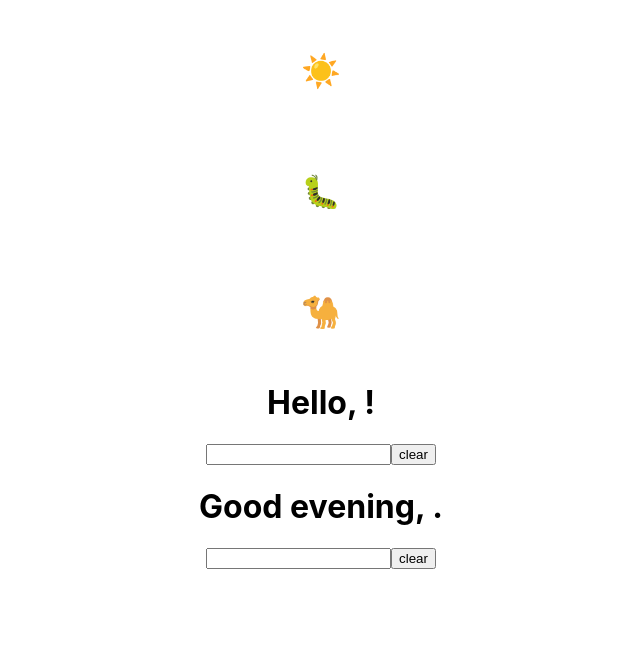
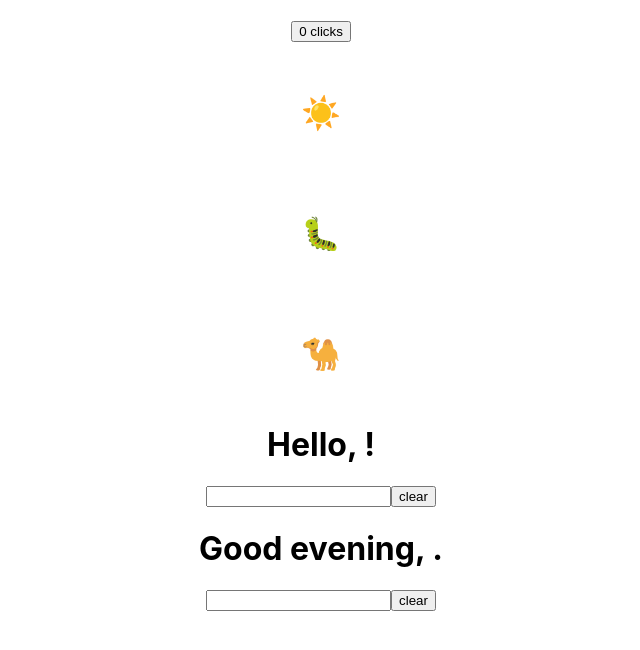
Before and after one commit to abarrdev/hookify, a React (Create React App) app: page / in a window 1280 px wide. Shown: the top 650 px of the page, without its empty margins (319-959 px from the left). Built offline with nearby package versions, Linux system fonts and the light colour scheme.

Commit message:
added Clicker

```diff
--- a/src/App.js
+++ b/src/App.js
@@ -2,10 +2,12 @@ import React from 'react';
 import './App.css';
 import Toggler from './components/Toggler'
 import SimpleFormInput from './components/SimpleFormInput';
+import Clicker from './components/Clicker'
 
 function App() {
   return (
     <div className="App">
+      <Clicker />
       <Toggler />
       <SimpleFormInput />
     </div>
--- /dev/null
+++ b/src/components/Clicker.js
@@ -0,0 +1,13 @@
+import React, {useState, useEffect} from 'react'
+
+function Clicker() {
+	const [count, setCount] = useState(0);
+
+	return(
+		<div style={{paddingTop:"20px"}}>
+			<button onClick={() => setCount(count + 1)}>{count} clicks</button>
+		</div>
+	)
+}
+
+export default Clicker
```
